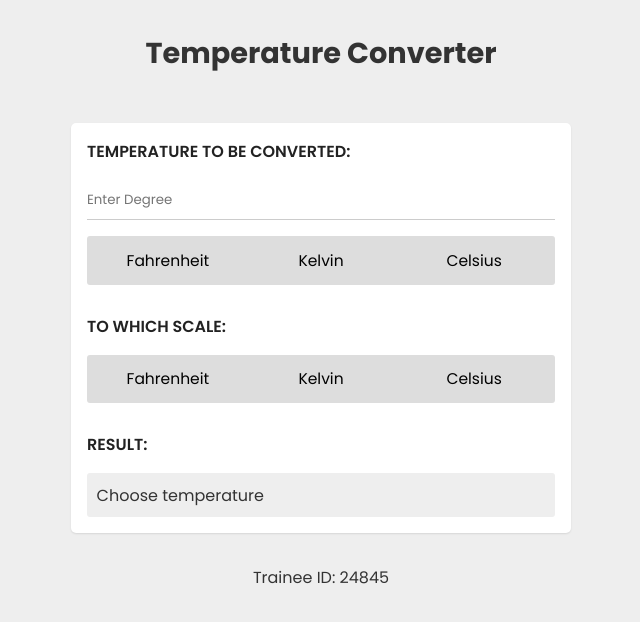
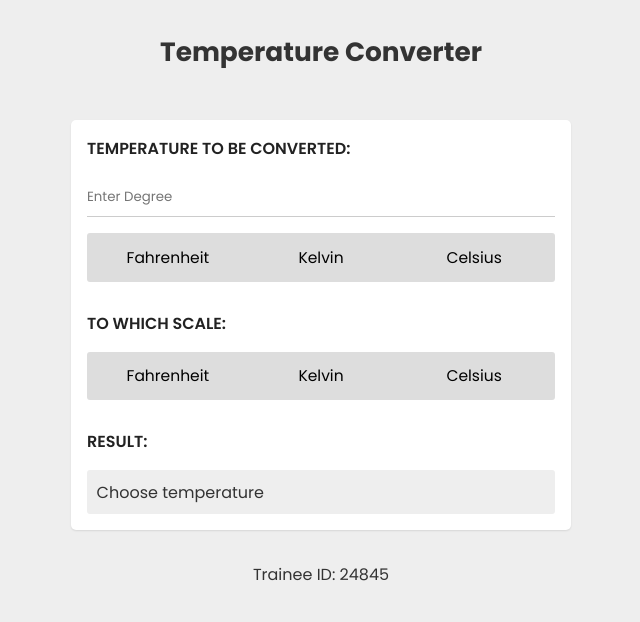
Before and after one commit to BenedictUmeozor/Temperature-Converter, a plain HTML site: page index.html in a window 1280 px wide. Shown: the whole page, without its empty margins (319-959 px from the left). Drawn offline with Linux system fonts and the light colour scheme.

Commit message:
font-size

```diff
--- a/style.css
+++ b/style.css
@@ -14,7 +14,8 @@ body {
 
 h1 {
   text-align: center;
-  font-size: 1.8rem;
+  font-size: 1.65rem;
+  padding: 0 0.2rem;
   margin: 2rem 0 3rem;
 }
 
```
